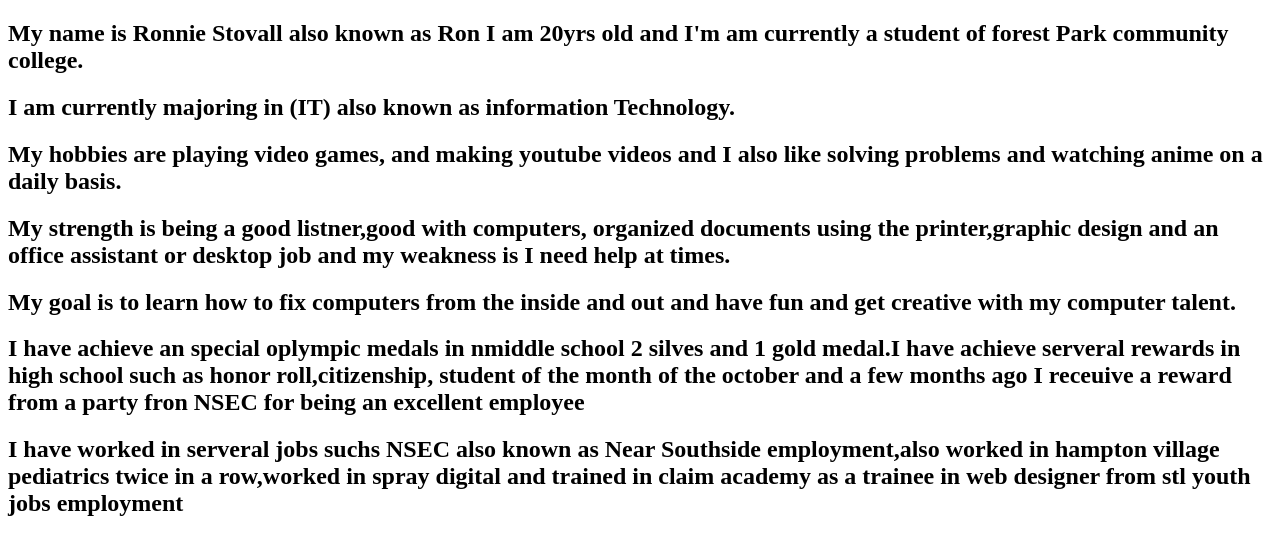
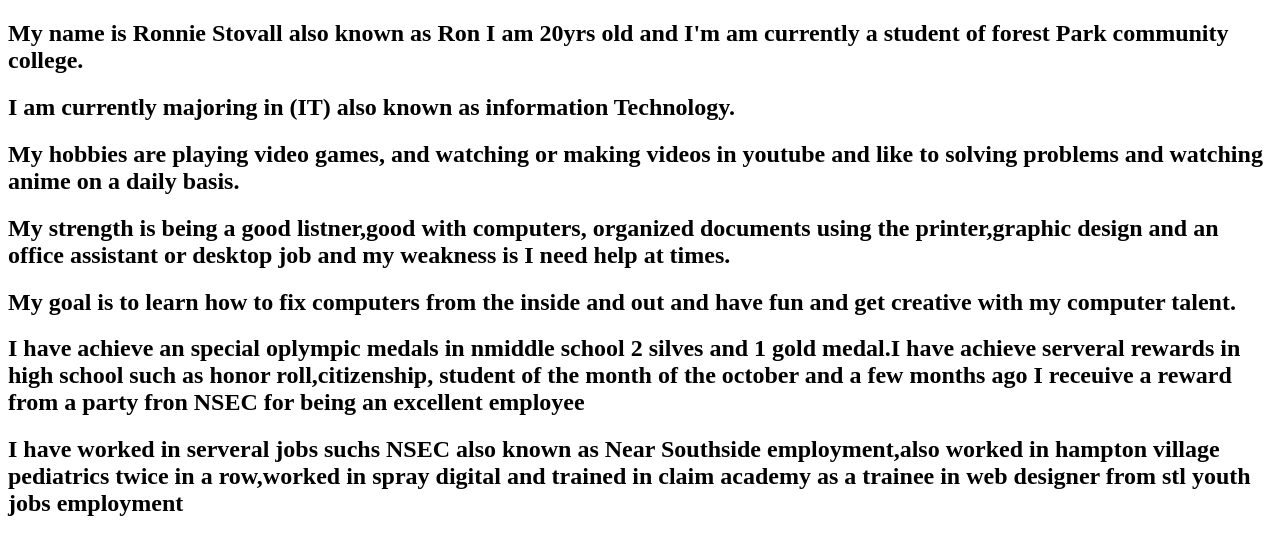
Before and after one commit to ronniestovall/New-project-portfolio, a plain HTML site: page About.html in a window 1280 px wide. Drawn offline with Linux system fonts and the light colour scheme.

Commit message:
again more changes

```diff
--- a/About.html
+++ b/About.html
@@ -8,7 +8,7 @@
 </head>
 <h2> My name is Ronnie Stovall also known as Ron I am 20yrs old and I'm am currently a student of forest Park community college. <h2>
 <h2> I am currently majoring in (IT) also known as information Technology. <h2>
- <h2> My hobbies are playing video games, and making youtube videos and I also like solving problems and watching anime on a daily basis.<h2>
+ <h2> My hobbies are playing video games, and watching or making videos in youtube and like to solving problems and watching anime on a daily basis.<h2>
  <h2> My strength is being a good listner,good with computers, organized documents using the printer,graphic design and an office assistant or desktop job and my weakness is I need help at times. <h2>
 <h2> My goal is to learn how to fix computers from the inside and out and have fun and get creative with my computer talent. <h2>
  <h2> I have achieve an special oplympic medals in nmiddle school 2 silves and 1 gold medal.I have achieve serveral rewards in high school such as honor roll,citizenship, student of the month of the october and a few months ago I receuive a reward from a party fron NSEC for being an excellent employee <h2>
```
